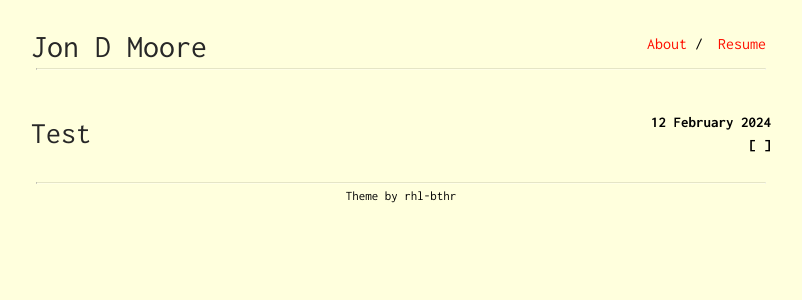
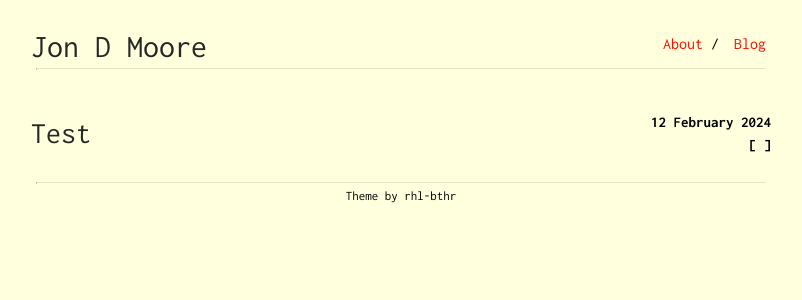
Before and after one commit to JonDMoore/jondmoore.github.io, a Jekyll site: the page built from index.html, in a window 1280 px wide. Shown: the top 300 px of the page, without its empty margins (239-1041 px from the left). Built offline with Jekyll 4.4.1, drawn with Linux system fonts in a browser that asks for light colours.

Commit message:
Update _config.yml

```diff
--- a/_config.yml
+++ b/_config.yml
@@ -20,5 +20,5 @@ sass:
 navbar:
  - name: "About"
    link: "about"
- - name: "Resume"
-   absolute-link: "https://rahulbothra.com/cv.pdf"
+ - name: "Blog"
+   link: "blog"
```
